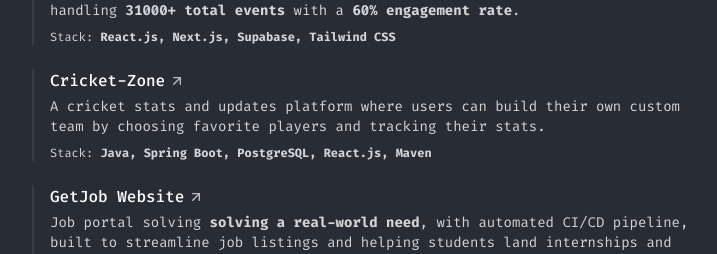
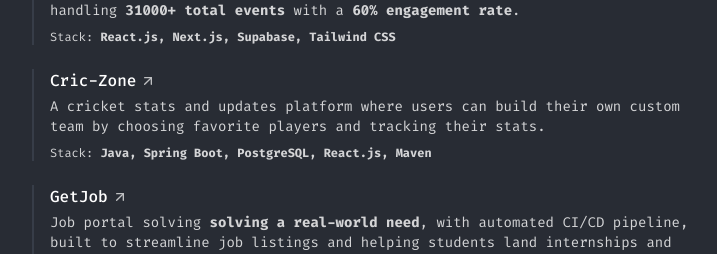
Before and after one commit to badarali5/portfolio-website, a React (Vite) app: page / in a window 1280 px wide. Shown: the part 630-884 px from the top of the page, without its empty margins (272-989 px from the left). Built offline with nearby package versions, Linux system fonts and the light colour scheme; the HTML template or start-up script is replaced by a standard one.

Commit message:
Rename projects in ProjectsSection component

```diff
--- a/src/components/ProjectsSection.tsx
+++ b/src/components/ProjectsSection.tsx
@@ -25,7 +25,7 @@ const projects: Project[] = [
     link: 'https://fast-notes-hub.vercel.app/',
   },
   {
-    title: 'Cricket-Zone',
+    title: 'Cric-Zone',
     description: (
       <>
         A cricket stats and updates platform where users can build their own custom team by choosing favorite players and tracking their stats.
@@ -35,7 +35,7 @@ const projects: Project[] = [
     link: 'https://github.com/badarali5/cricket-fantasy-team',
   },
    {
-    title: 'GetJob Website',
+    title: 'GetJob',
     description: <>Job portal solving {' '}
         <span className="text-text-secondary opacity-100 font-bold">solving a real-world need</span>, with{' '} automated CI/CD pipeline, built to streamline job listings and
     helping students land internships and entry-level jobs.</>,
```
